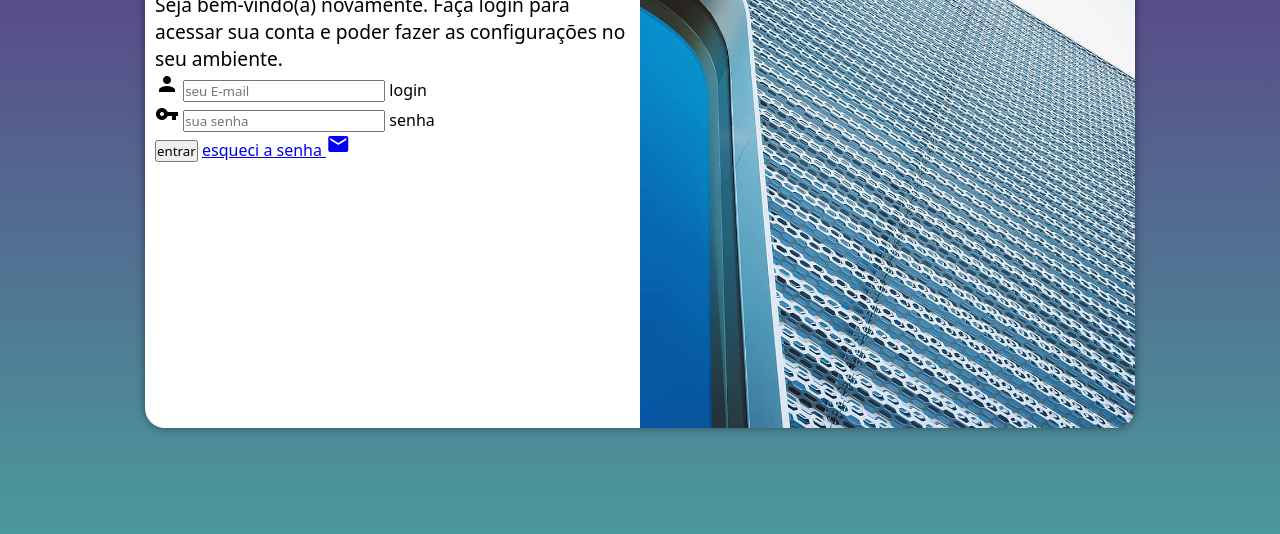
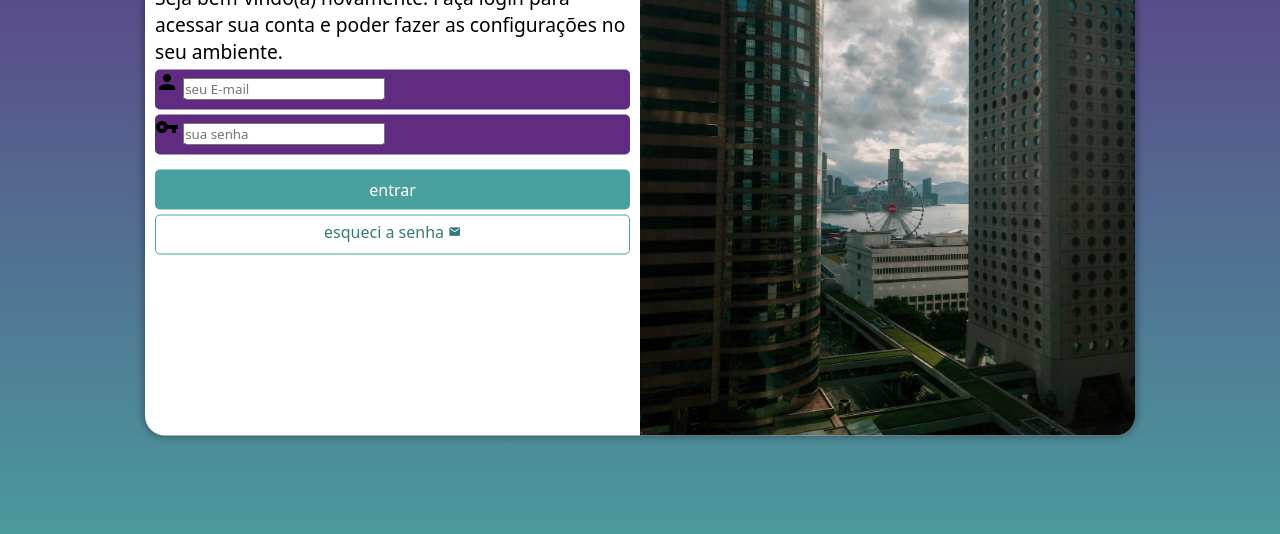
Before and after one commit to AndrewCamilo/Projeto-Login, a plain HTML site: page index.html in a window 1280 px wide. Shown: the part 222-756 px from the top of the page. Drawn offline with Linux system fonts and the light colour scheme.

Commit message:
formatação do formulário

```diff
--- a/estilos/style.css
+++ b/estilos/style.css
@@ -31,7 +31,7 @@ section#login {
 
     background-color: white ;
     width: 250px;
-    height: 500px;
+    height: 515px;
     border-radius: 20px;
 
     position: absolute;
@@ -41,14 +41,14 @@ section#login {
     overflow: hidden;
     box-shadow: 0px 0px 10px rgba(0, 0, 0, 0.432);
 
-    transition: width .3s, height .3s;
+    transition: width .7s, height .7s;
     transition-timing-function: ease;
 }
 
 section#login div#imagem {
     display: block;
-    background: #5f2c82 url("../img/metal.jpg") no-repeat;
-    background-position: left bottom;
+    background: #5f2c82 url("../img/pexels-stuart-rankin-8065557.jpg") no-repeat;
+    background-position: center center;
     background-size: cover;
     height: 200px;
 }
@@ -66,3 +66,56 @@ section#login div#formulario > h1 {
 section#login div#formulario > p {
     font-size: 0.8em;
 }
+
+form > div.campo {
+    background-color: #5f2c82;
+    display: block;
+    width: 100%;
+    height: 40px;
+    border-radius: 5px;
+    margin: 5px 0px;
+}
+
+div.campo > label {
+    display: none;
+}
+
+form > input[type=submit] {
+    display: block;
+    font-size: 1em;
+    width: 100%;
+    height: 40px;
+    margin-top: 15px;
+    background-color: #49a09d;
+    color: white;
+    border: none;
+    border-radius: 5px;
+    cursor: pointer;
+}
+
+form > input[type=submit]:hover {
+    background-color: #367976;
+}
+
+form > a.botao {
+    display: block;
+    text-align: center;
+    font-size: 1em;
+    width: 100%;
+    height: 40px;
+    padding-top: 5px;
+    margin-top: 5px;
+    background-color: white;
+    color: #367976;
+    border: 1px solid #49a09d;
+    border-radius: 5px;
+    text-decoration: none;
+}
+
+form > a.botao:hover {
+    background-color: #61e2de;
+}
+
+form > a.botao > i {
+    font-size: 0.8em;
+}
--- a/index.html
+++ b/index.html
@@ -33,7 +33,7 @@
                         <label for="isenha">senha</label>
                     </div>
                     <input type="submit" value="entrar">
-                    <a href="esqueci.html">esqueci a senha <i class="material-icons"> mail</i> </a>
+                    <a href="esqueci.html class" class="botao" >esqueci a senha <i class="material-icons"> mail</i> </a>
 
                 </form>
             </div>
```
